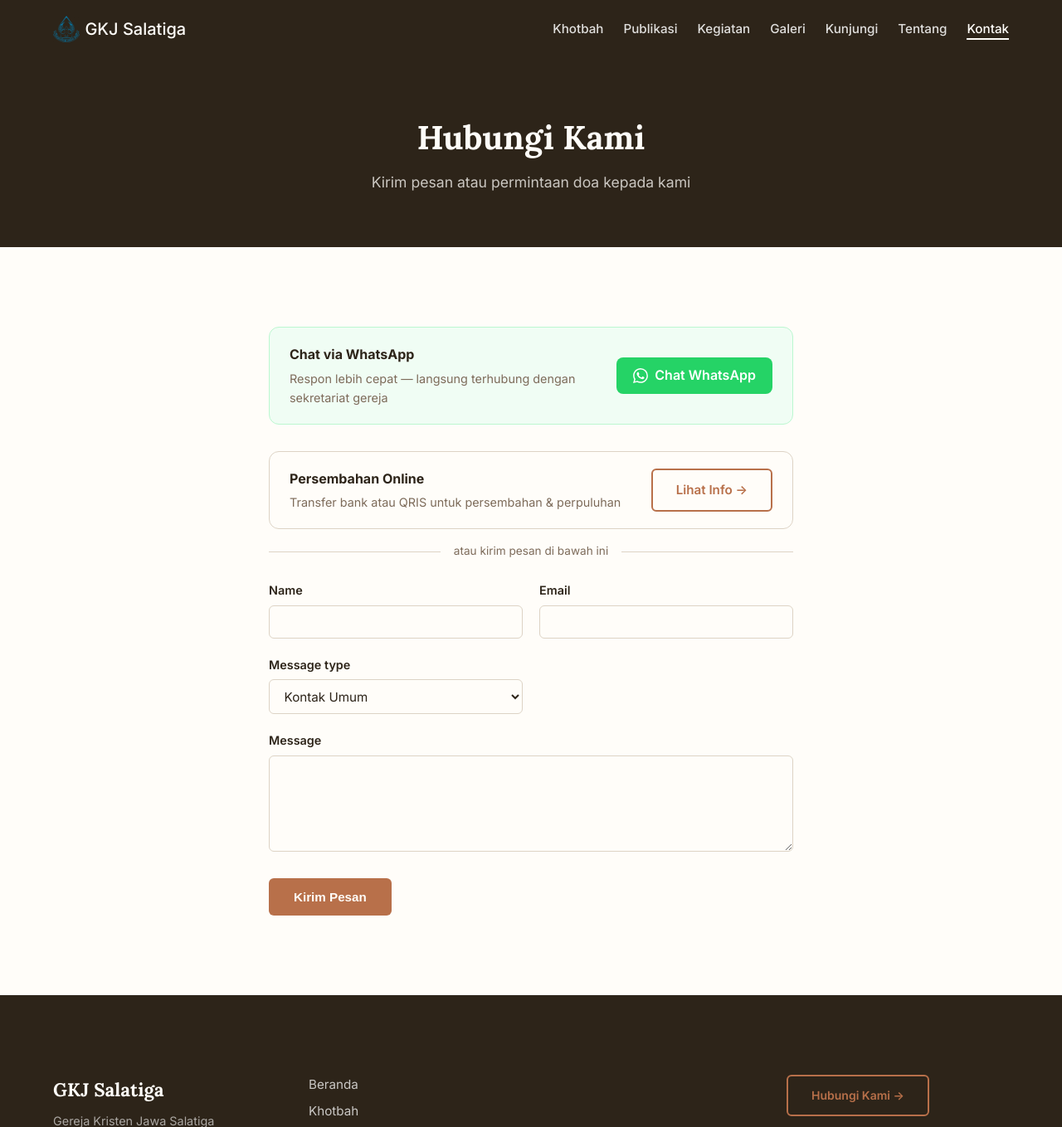
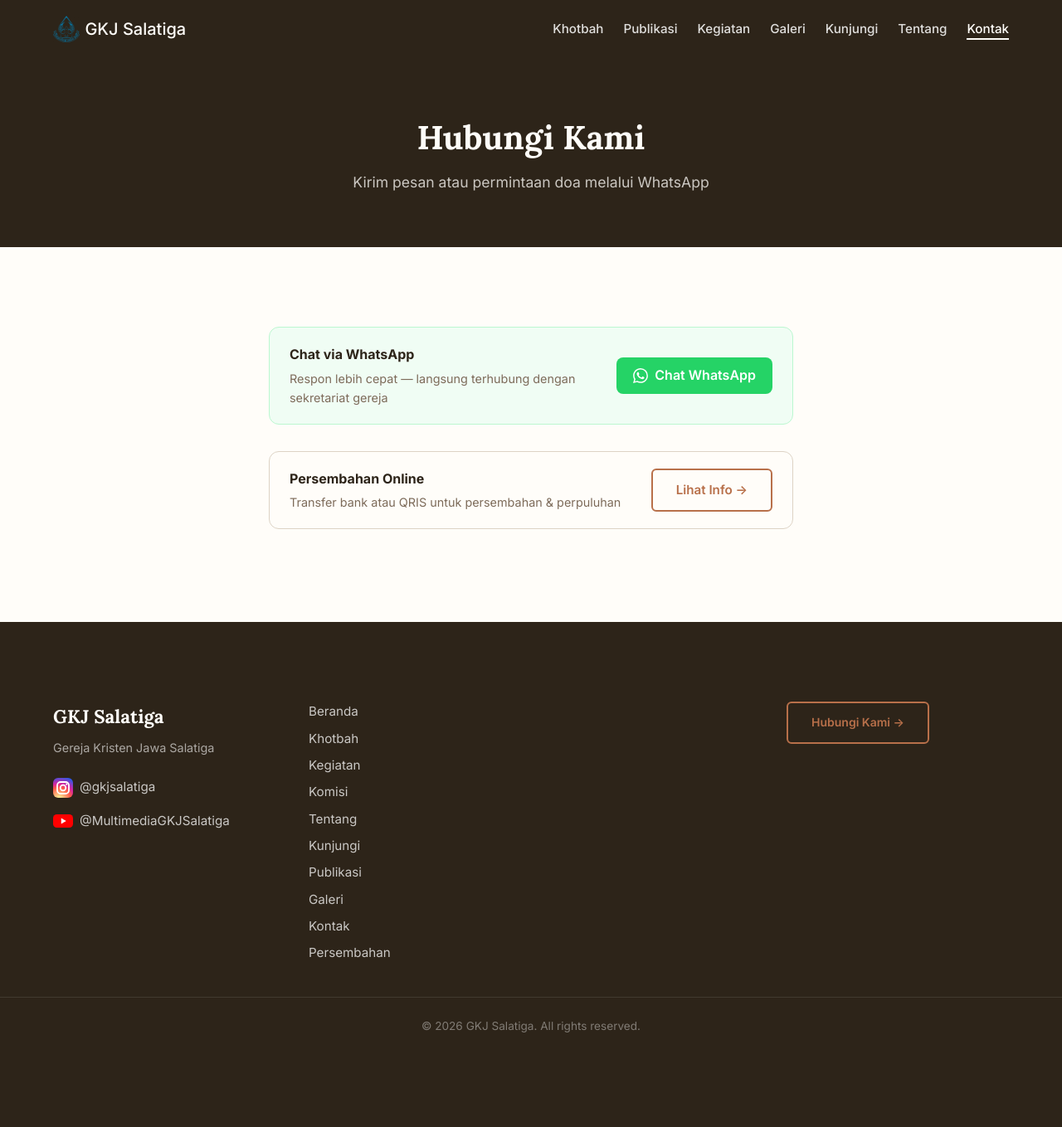
Before and after one commit to susantodjoko/website_for_church, a Django app: page /contact/ in a window 1280 px wide. Shown: the top 1359 px of the page at 83% size. After the commit the page ends 1245 px from the top, so only its background shows below. Run offline with Django 5.2, Linux system fonts and the light colour scheme; data that the repository does not hold is empty; parts of the project's set-up code (start-up, migrations or seed data) failed here and were passed over.

Commit message:
feat: switch off the contact message form
The contact page now offers WhatsApp and Persembahan only; posting to it no
longer saves a message. Existing messages stay in the admin. The About page
button now reads "Hubungi Kami".

Co-Authored-By: Claude Opus 5.5 <noreply@anthropic.com>

```diff
--- a/website/templates/website/about.html
+++ b/website/templates/website/about.html
@@ -106,7 +106,7 @@
         </svg>
         Chat WhatsApp
       </a>
-      <a href="{% url 'website:contact' %}" class="btn btn--primary">Kirim Pesan</a>
+      <a href="{% url 'website:contact' %}" class="btn btn--primary">Hubungi Kami</a>
       <a href="{% url 'website:visit' %}" class="btn btn--outline">Jam &amp; Lokasi</a>
     </div>
   </div>
--- a/website/templates/website/contact.html
+++ b/website/templates/website/contact.html
@@ -5,7 +5,7 @@
 <header class="page-header">
   <div class="container">
     <h1 class="page-header__title">Hubungi Kami</h1>
-    <p class="page-header__sub">Kirim pesan atau permintaan doa kepada kami</p>
+    <p class="page-header__sub">Kirim pesan atau permintaan doa melalui WhatsApp</p>
   </div>
 </header>
 
@@ -36,44 +36,6 @@
       <a href="{% url 'website:giving' %}" class="btn btn--outline" style="white-space: nowrap;">Lihat Info →</a>
     </div>
 
-    <div style="display: flex; align-items: center; gap: 1rem; margin-bottom: 1.5rem; color: var(--color-text-muted); font-size: 0.85rem;">
-      <div style="flex: 1; height: 1px; background: var(--color-border);"></div>
-      <span>atau kirim pesan di bawah ini</span>
-      <div style="flex: 1; height: 1px; background: var(--color-border);"></div>
-    </div>
-
-    {% if sent %}
-      <div style="text-align: center; padding: 3rem 0;">
-        <h2 style="font-size: 1.75rem; font-weight: 700; margin-bottom: 1rem;">
-          Pesan Terkirim!
-        </h2>
-        <p style="color: var(--color-text-muted); margin-bottom: 2rem;">
-          Terima kasih. Kami akan menghubungi Anda segera.
-        </p>
-        <a href="{% url 'website:contact' %}" class="btn btn--primary">Kirim Pesan Lagi</a>
-        <a href="{% url 'website:home' %}" class="btn btn--outline">Kembali ke Beranda</a>
-      </div>
-
-    {% else %}
-      <form method="post" class="edit-form">
-        {% csrf_token %}
-        <div class="form-grid">
-          {% for field in form %}
-          <div class="form-group {% if field.field.widget.input_type == 'checkbox' %}form-group--checkbox{% endif %} {% if field.name == 'message' %}form-group--full{% endif %}">
-            <label for="{{ field.id_for_label }}">{{ field.label }}</label>
-            {{ field }}
-            {% if field.errors %}
-              <p class="form-error">{{ field.errors|join:", " }}</p>
-            {% endif %}
-          </div>
-          {% endfor %}
-        </div>
-        <div style="margin-top: 1.5rem;">
-          <button type="submit" class="btn btn--primary">Kirim Pesan</button>
-        </div>
-      </form>
-    {% endif %}
-
   </div>
 </section>
 {% endblock %}
--- a/website/views.py
+++ b/website/views.py
@@ -2,7 +2,6 @@ from django.shortcuts import render, get_object_or_404
 from django.db.models import Prefetch, Q
 from .models import HeroSlide, Sermon, Topic, Ministry, ServiceTime, Event, AboutPage, SermonSeries, WartaJemaat, Album
 from django.core.paginator import Paginator
-from .forms import ContactForm
 from datetime import date, timedelta
 from members.models import Member
 
@@ -183,11 +182,5 @@ def giving(request):
 
 
 def contact(request):
-    if request.method == 'POST':
-        form = ContactForm(request.POST)
-        if form.is_valid():
-            form.save()
-            return render(request, 'website/contact.html', {'form': form, 'sent': True})
-    else:
-        form = ContactForm()
-    return render(request, 'website/contact.html', {'form': form, 'sent': False})
+    # The message form is switched off; visitors reach the office via WhatsApp.
+    return render(request, 'website/contact.html')
```
Also changed, not shown: website/tests.py (+16 -1 lines).
